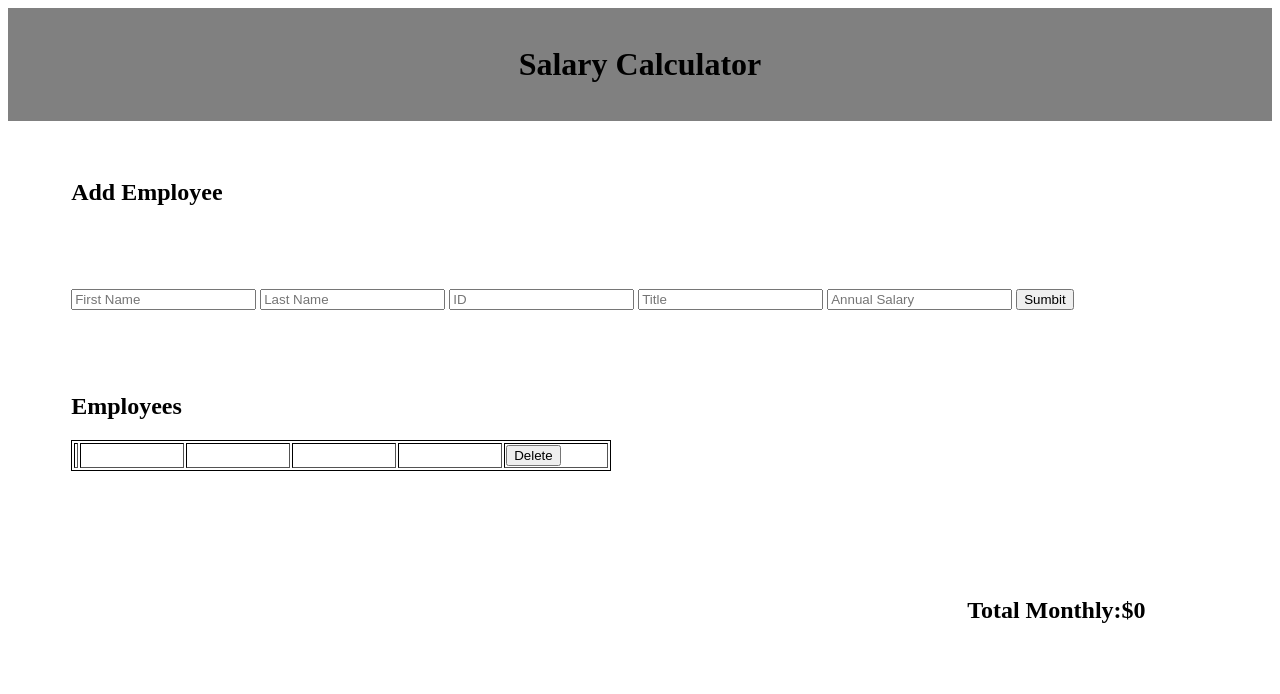
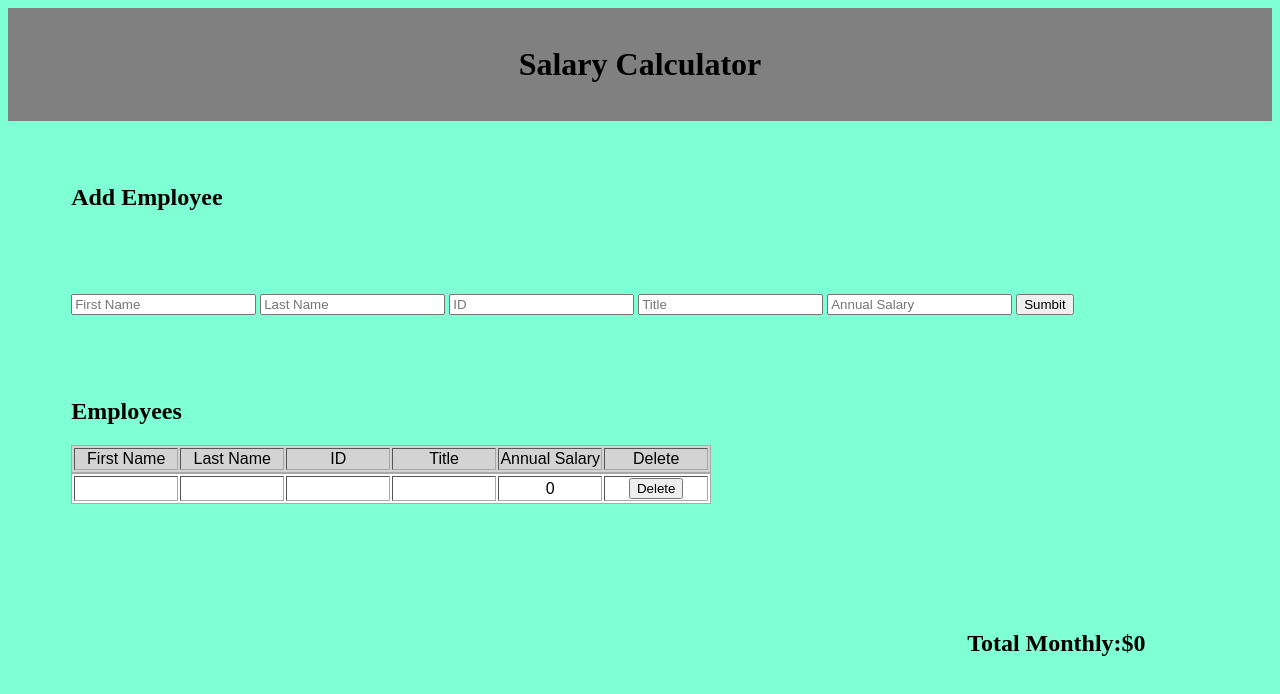
Before and after one commit to MatthewHeinrich/jquery-salary-calculator, a plain HTML site: page index.html in a window 1280 px wide. Both pictures are taken after a click on the button "Sumbit". Drawn offline with Linux system fonts and the light colour scheme.

Commit message:
finished base project

```diff
--- a/index.html
+++ b/index.html
@@ -11,7 +11,7 @@
 
 </head>
 <body>
-    <h1>Salary Calculator</h1>
+  <h1>Salary Calculator</h1>
 
     <h2 id="addEmployee">Add Employee</h2>
     <div id="employeeInput">
@@ -32,30 +32,29 @@
     <div id="output">
       <h2 id="employees">Employees</h2>
 
-        <table border=2; id="employeeOut">
-          <tr>
+        <table border=2; id="employeeTable" >
+          <thead>
+            <tr>
               <td class="tableIn">First Name</td>
               <td class="tableIn">Last Name</td>
               <td class="tableIn">ID</td>
               <td class="tableIn">Title</td>
               <td class="tableIn">Annual Salary</td>
               <td class="tableIn">Delete</td>
-          </tr>
+            </tr>
+          </thead>
         </table>
-        <!-- <table border=2>
-          <td></td>
-          <td></td>
-          <td></td>
-          <td></td>
-          <td></td>
 
-        </table> -->
+        <table border=2 id="employeeOut">
+
+
+        </table>
 
 
     </div>
 
 
-    <h2 id="monthlyOut">Total Monthly:$<span id="totaMonthly">0</span></h2>
+    <h2 id="monthlyOut"><span id="monthlyText">Total Monthly:$<span id="totaMonthly">0</span></span></h2>
 
 </body>
 </html>
--- a/scripts/client.js
+++ b/scripts/client.js
@@ -1,7 +1,7 @@
 $( document ).ready(onReady);
 
 let employees = [];
-// let newWage = 0;
+
 
 function onReady() {
     $('#submitButton').on('click', addEmployee);
@@ -19,8 +19,9 @@ function addEmployee() {
         last: $('#lastNameIn').val(),
         id: $('#idIn').val(),
         title: $('#titleIn').val(),
-        salary: $('#annuaSalaryIn').val()
+        salary: Number($('#annuaSalaryIn').val())
     } // end employeeObject
+
     employees.push(employeeObject);
 
     $('#firstNameIn').val('');
@@ -31,45 +32,40 @@ function addEmployee() {
 
     showEmployees();
 
-
-
-
-
 } // end addEmployee
 
 function showEmployees() {
     let el = $('#employeeOut');
     let count = $('#totaMonthly');
     let wage = 0;
+    let salary = 0;
     el.empty();
     count.empty();
     for (i=0; i<employees.length; i++) {
-         wage+=Number(employees[i].salary);
+        salary = employees[i].salary / 12;
+         wage+=salary;
          if(wage > 20000) {
+             // if wage > 20000, make  background red
             var style = document.createElement('style');
-                style.innerHTML = `
-                #monthlyOut {
-                background-color: red;
-                }
-                `;
+                style.innerHTML = `#monthlyText { background-color: red; }`;
                  document.head.appendChild(style);
+          } // end if over 20000
+        //   if($('#firstNameIn').val() || $('#lastNameIn').val() || $('#idIn').val() || $('#annuaSalaryIn').val() === '' ) {
+        //     alert('Fill In All Boxes');
+        //   }
+        //   if ()
 
-         }
-        // count.append(wage);
-        el.append(`<tr><td>${employees[i].first}</td> <td class="tableIn"> ${employees[i].last}</td> <td class="tableIn"> ${employees[i].id}</td> <td class="tableIn"> ${employees[i].title}</td> <td class="tableIn"> ${employees[i].salary}</td><td class="tableIn"><button id="delete">Delete</button></td></tr>`);
-        // wage = wage + Number(employees[i].salary);
-        // count.append(wage);
+        el.append(`<tr><td class="tableIn">${employees[i].first}</td>
+                        <td class="tableIn"> ${employees[i].last}</td>
+                        <td class="tableIn"> ${employees[i].id}</td>
+                        <td class="tableIn"> ${employees[i].title}</td>
+                        <td class="tableIn"> ${employees[i].salary}</td>
+                        <td class="tableIn"><button id="delete">Delete</button></td></tr>`);
+
     } // end for loop
     count.append(wage);
-    // newWage.push(wage);
-
 } // end showEmployees
 
-// function addEmployeeWage() {
-//     let count = $('#totaMonthly');
-//     count.empty();
-//     for (salary of employeess.salary) {
-//         wage = wage + Number(employees.salary);
-//         count.append(wage);
-//     }
-// }
+function numberWithCommas(x) {
+    return x.toString().replace(/\B(?=(\d{3})+(?!\d))/g, ",");
+}
--- a/style/style.css
+++ b/style/style.css
@@ -1,11 +1,15 @@
 table {
-    border: 1px solid black;
+    border: 1px solid darkgray  ;
+}
+body{
+    background-color: aquamarine;
 }
 h1{
+    margin: 0;
     background-color: grey;
     text-align: center;
     padding: 3%;
-    margin: 0%;
+
 }
 #monthlyOut {
     text-align: right;
@@ -16,16 +20,24 @@ h1{
 }
 #addEmployee{
     padding-left: 5%;
-    padding-top: 3%;
+    margin-top: 5%;
 }
 #employeeOut{
+    background-color: white;
+    margin-left: 5%;
+}
+#employeeTable{
+    font-family: Arial, Helvetica, sans-serif;
+    background-color: lightgray;
     margin-left: 5%;
 }
 #employees{
     padding-left: 5%;
 }
 .tableIn{
+    font-family: Arial, Helvetica, sans-serif;
     width: 100px;
+    text-align: center;
 }
 #delete{
     align-content:  center;
```
